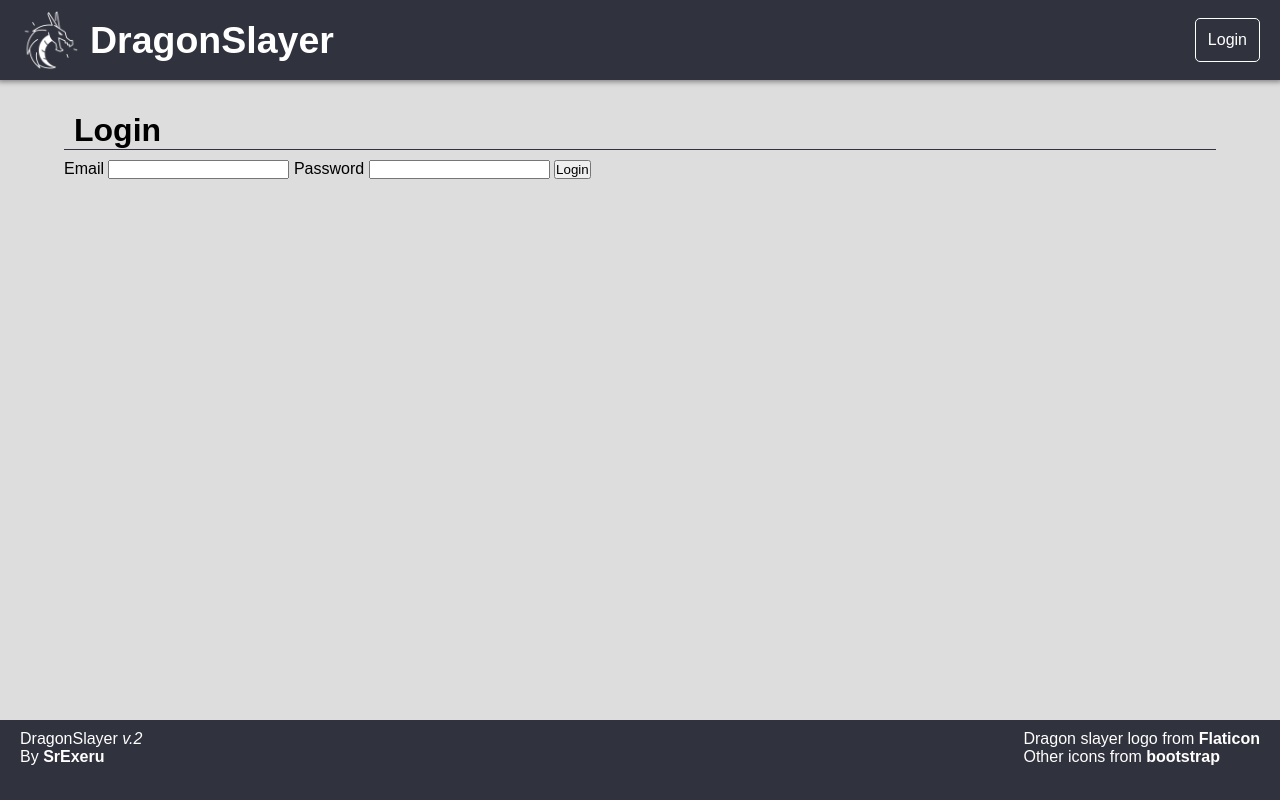
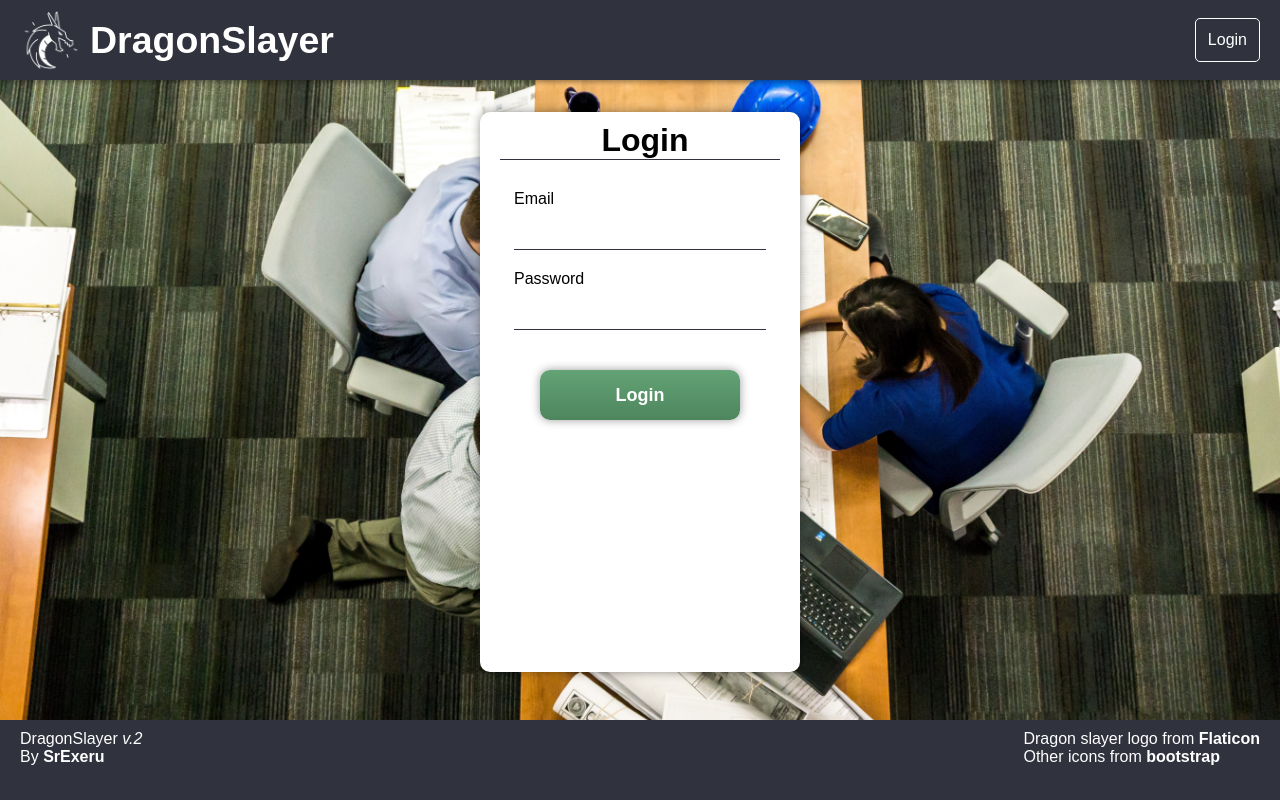
Before and after one commit to SrExeru/DragonSlayer-v2-CRUD-app, a Flask app: page /login in a window 1280 px wide. Run offline with Flask 3, Linux system fonts and the light colour scheme.

Commit message:
Add login page styles and restructure HTML: implement CSS for login page layout and enhance form structure for better user experience

```diff
--- a/routes/auth.py
+++ b/routes/auth.py
@@ -16,19 +16,25 @@ def login_user ():
             return render_template(
                 'login.html',
                 title = 'Login',
+                style = url_for('static', filename = 'css/login.css'),
                 error = 'incorrect email or password.'
             )
         elif user.status == 'inactive':
             return render_template(
                 'login.html',
                 title = 'Login',
+                style = url_for('static', filename = 'css/login.css'),
                 error = 'inactive user.'
             )
         else:
             session['id'] = user.id
             return redirect(url_for('main.home'))
 
-    return render_template('login.html', title='Login')
+    return render_template(
+        'login.html',
+        title = 'Login',
+        style = url_for('static', filename = 'css/login.css')
+    )
 
 @auth.route('/logout')
 @login_required
--- /dev/null
+++ b/static/css/login.css
@@ -0,0 +1,66 @@
+body {
+    background-image: url('../img/background_login.jpg');
+    background-size: cover;
+}
+
+main {
+    background-color: #fff;
+    border-radius: 10px;
+    box-shadow: 0 0 10px 0 #0006;
+    padding: 10px 20px;
+    width: 25vw;
+}
+
+h1 {
+    width: 100%;
+    text-align: center;
+}
+
+form {
+    display: flex;
+    flex-direction: column;
+    align-items: center;
+    gap: 20px;
+}
+
+input {
+    height: 42px;
+    width: 100%;
+    font-size: 18px;
+    padding: 15px 10px 5px;
+    border: none;
+    border-bottom: 1px solid #30323d;
+    transition: all .3s ease;
+}
+
+input:focus {
+    outline: none;
+    background-color: #eee;
+    border-bottom: 2px solid #30323d;
+}
+
+form button {
+    font-size: 18px;
+    font-weight: bold;
+    margin: 20px auto;
+    margin-bottom: 0;
+    width: 200px;
+    height: 50px;
+    border-radius: 10px;
+    border: none;
+    box-shadow: 0 0 10px 0 #0006;
+    background: linear-gradient(to top, #4e855e, #63a375);
+    color: #fff;
+}
+
+form button:hover {
+    cursor: pointer;
+}
+
+.question {
+    width: 90%;
+}
+
+span {
+    color: #fd151b;
+}
--- a/templates/login.html
+++ b/templates/login.html
@@ -4,10 +4,14 @@
 
 <form action="{{ url_for('auth.login_user') }}" method="POST">
     <h1>Login</h1>
-    <label for="email">Email</label>
-    <input type="text" name="email" id="email" required>
-    <label for="password">Password</label>
-    <input type="password" name="password" id="password" required>
+    <div class="question">
+        <label for="email">Email</label>
+        <input type="text" name="email" id="email" required>
+    </div>
+    <div class="question">
+        <label for="password">Password</label>
+        <input type="password" name="password" id="password" required>
+    </div>
     <button>
         Login
     </button>
```
Also changed, not shown: static/img/background_login.jpg (added).
